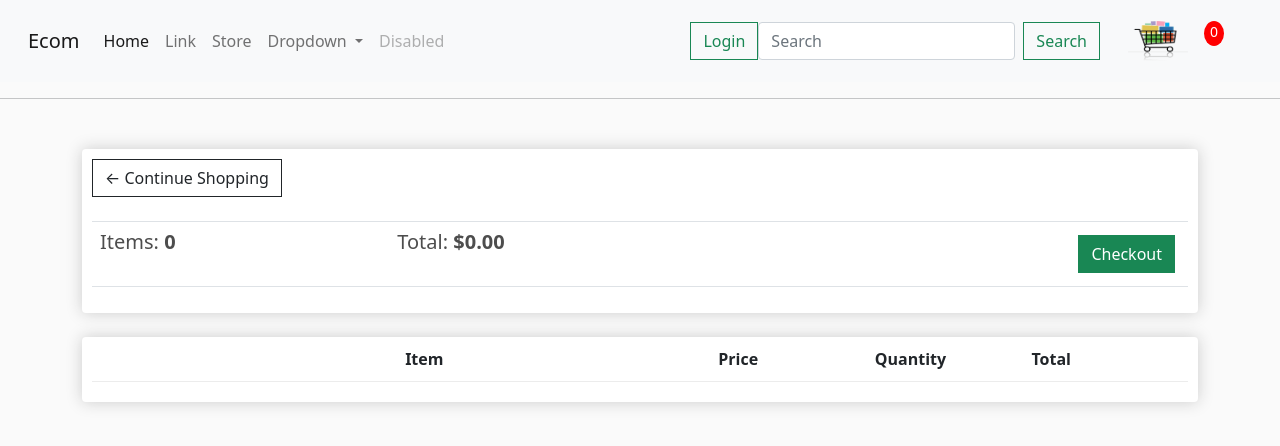
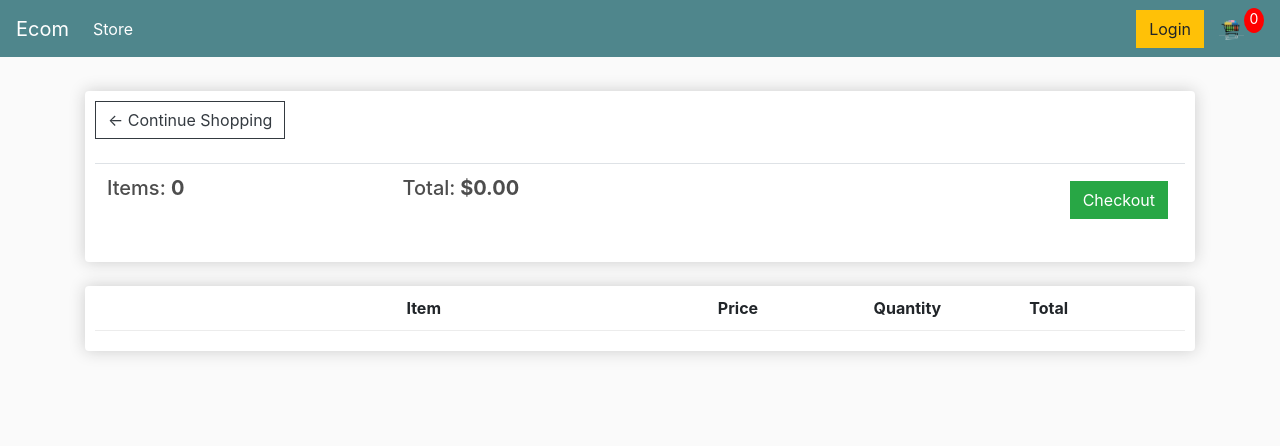
Before and after one commit to yusharth/EcommerceWebsite, a Django app: page /cart/ in a window 1280 px wide. Shown: the top 446 px of the page. Run offline with Django 4.2, Linux system fonts and the light colour scheme; lists and menus that the app fills with data are empty; parts of the project's set-up code (start-up, migrations or seed data) failed here and were passed over; some libraries are stand-ins or nearby versions.

Commit message:
frontend updates

```diff
--- a/store/templates/store/main.html
+++ b/store/templates/store/main.html
@@ -7,8 +7,9 @@
 	<meta name="viewport" content="width=device-width, initial-scale=1, maximum-scale=1, minimum-scale=1" />
 
 	<link rel="stylesheet" href="https://stackpath.bootstrapcdn.com/bootstrap/4.4.1/css/bootstrap.min.css" integrity="sha384-Vkoo8x4CGsO3+Hhxv8T/Q5PaXtkKtu6ug5TOeNV6gBiFeWPGFN9MuhOf23Q9Ifjh" crossorigin="anonymous">
-	<link href="https://cdn.jsdelivr.net/npm/bootstrap@5.1.3/dist/css/bootstrap.min.css" rel="stylesheet" integrity="sha384-1BmE4kWBq78iYhFldvKuhfTAU6auU8tT94WrHftjDbrCEXSU1oBoqyl2QvZ6jIW3" crossorigin="anonymous">
+
 	<link rel="stylesheet" type="text/css" href="{% static 'css/main.css' %}">
+
 	<script type="text/javascript">
 		var user = '{{request.user}}'
 
@@ -28,7 +29,6 @@
 		    return cookieValue;
 		}
 		var csrftoken = getToken('csrftoken')
-
 
 		function getCookie(name) {
 		    // Split cookie string and get all individual name=value pairs in an array
@@ -63,71 +63,31 @@
 </head>
 <body>
 
-	<nav class="navbar navbar-expand-lg navbar-light bg-light">
-		<div class="container-fluid">
+	<nav class="navbar navbar-expand-lg navbar-dark bg-dark">
 	  <a class="navbar-brand" href="{% url 'store' %}">Ecom</a>
-		  <button class="navbar-toggler" type="button" data-bs-toggle="collapse" data-bs-target="#navbarSupportedContent" aria-controls="navbarSupportedContent" aria-expanded="false" aria-label="Toggle navigation">
+	  <button class="navbar-toggler" type="button" data-toggle="collapse" data-target="#navbarSupportedContent" aria-controls="navbarSupportedContent" aria-expanded="false" aria-label="Toggle navigation">
 	    <span class="navbar-toggler-icon"></span>
 	  </button>
 
 	  <div class="collapse navbar-collapse" id="navbarSupportedContent">
-			<ul class="navbar-nav me-auto mb-2 mb-lg-0">
-			  <li class="nav-item">
-				<a class="nav-link active" aria-current="page" href="{% url 'store' %}">Home</a>
+	    <ul class="navbar-nav mr-auto">
+	      <li class="nav-item active">
+	        <a class="nav-link" href="{% url 'store' %}">Store <span class="sr-only">(current)</span></a>
 	      </li>
-			  <li class="nav-item">
-				<a class="nav-link" href="{ % url 'store' % }">Link</a>
 
-				<li class="nav-item">
-					<a class="nav-link" href="{% url 'store' %}">Store</a>
-				  </li>
-			  </li>
-			  <li class="nav-item dropdown">
-				<a class="nav-link dropdown-toggle" href="{% url 'store' %}" id="navbarDropdown" role="button" data-bs-toggle="dropdown" aria-expanded="false">
-				  Dropdown
-				</a>
-				<ul class="dropdown-menu" aria-labelledby="navbarDropdown">
-				  <li><a class="dropdown-item" href="{% url 'store' %}">Action</a></li>
-				  <li><a class="dropdown-item" href="{% url 'store' %}">Another action</a></li>
-				  <li><hr class="dropdown-divider"></li>
-				  <li><a class="dropdown-item" href="{% url 'store' %}">Something else here</a></li>
 	    </ul>
-			  </li>
-			  <li class="nav-item">
-				<a class="nav-link disabled">Disabled</a>
-			  </li>
-			</ul>
-
-			<form class="d-flex">
-				<button class="btn btn-outline-success" type="submit">Login</button>
-			  </form>
-
-			<form class="d-flex">
-			  <input class="form-control me-2" type="search" placeholder="Search" aria-label="Search">
-			  <button class="btn btn-outline-success" type="submit">Search</button>
-			</form>
-			<nav class="navbar navbar-light bg-light">
-				<div class="container">
-				  <a class="navbar-brand" href="{% url 'cart' %}">
-					<img src="{% static 'images/cart.png' %}" alt="" width="60" height="40">
-				  </a>
-				  <p id="cart-total">{{cartItems}}</p>
-				</div>
-			  </nav>
-
-			<!-- <div class="form-inline my-2 my-lg-0">
+	    <div class="form-inline my-2 my-lg-0">
+	     	<a href="#"class="btn btn-warning">Login</a>
 
 	     	<a href="{% url 'cart' %}">
 	    		<img  id="cart-icon" src="{% static 'images/cart.png' %}">
 	    	</a>
-			   <p id="cart-total">0</p>
-
-		   </div> -->
+	    	<p id="cart-total">{{cartItems}}</p>
 
 	    </div>
 	  </div>
 	</nav>
-	 <hr>
+
      <div class="container">
             <br>
             {% block content %}
```
Also changed, not shown: db.sqlite3. Lines whose indentation alone changed are shown as unchanged.
